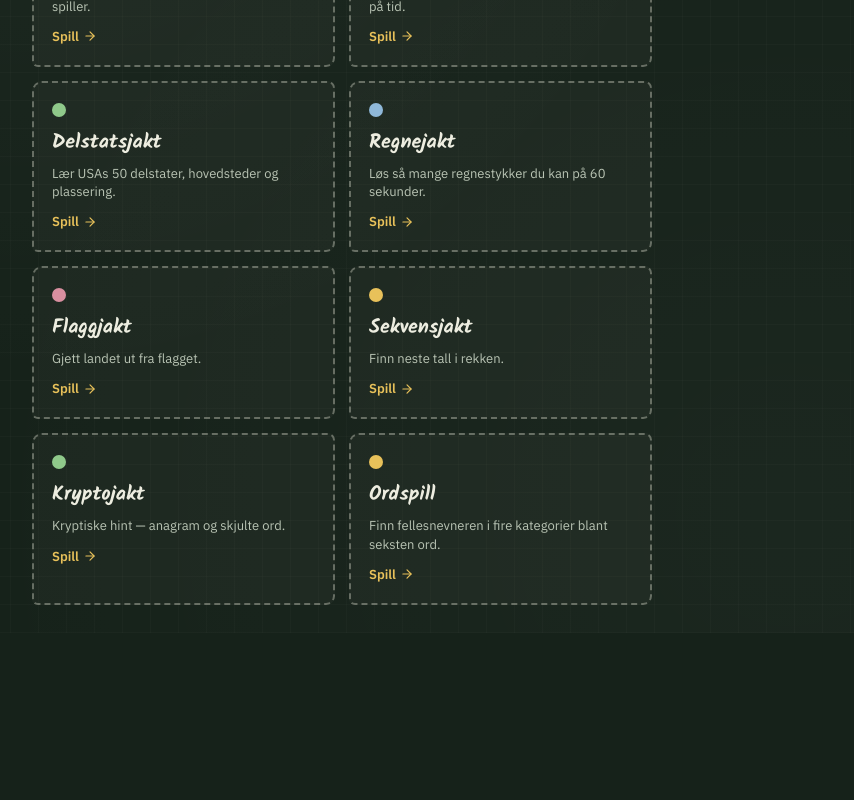
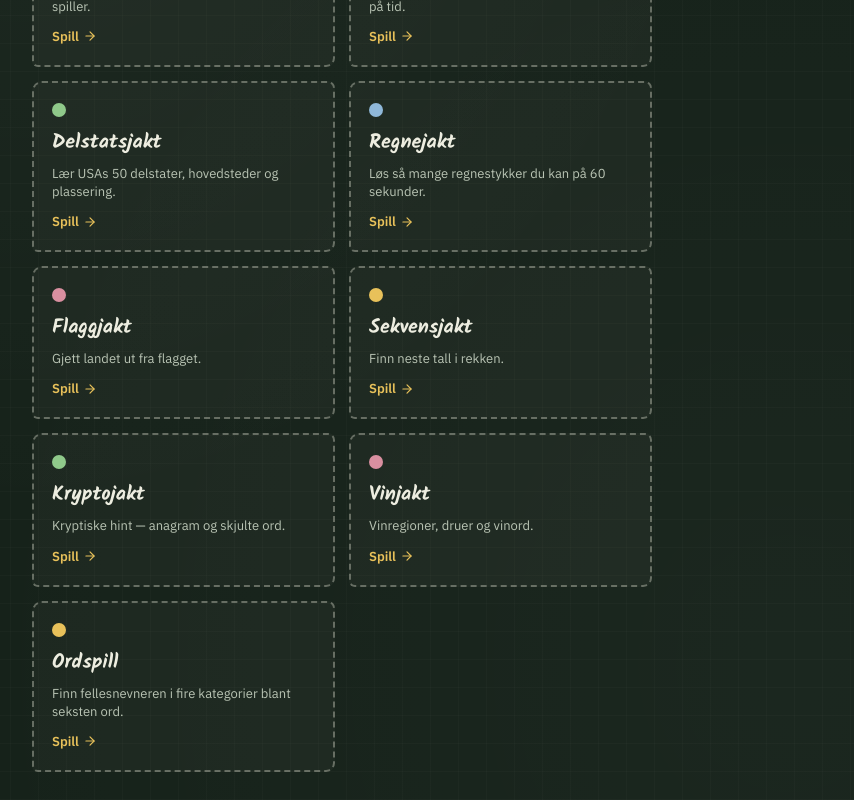
Before and after one commit to Ragnhibo/Fellesnevner-Platform, a React (Vite) app: page / in a window 1280 px wide. Shown: the part 564-1364 px from the top of the page, without its empty margins (298-1152 px from the left). Before the commit the page ends 1197 px from the top, so only its background shows below. Built offline with nearby package versions, Linux system fonts and the light colour scheme; no server answers.

Commit message:
Add files via upload

```diff
--- a/src/pages/Home.jsx
+++ b/src/pages/Home.jsx
@@ -67,6 +67,13 @@ const GAMES = [
     title: "Kryptojakt",
     tagline: "Kryptiske hint — anagram og skjulte ord.",
     color: colors.mint,
+    available: true,
+  },
+  {
+    slug: "/vinjakt",
+    title: "Vinjakt",
+    tagline: "Vinregioner, druer og vinord.",
+    color: colors.pink,
     available: true,
   },
   {
--- a/src/pages/Topplister.jsx
+++ b/src/pages/Topplister.jsx
@@ -104,6 +104,16 @@ const BOARDS = [
     unit: " riktige",
     showTime: true,
   },
+  {
+    slug: "/vinjakt",
+    title: "Vinjakt",
+    game: "vinjakt",
+    difficulties: STANDARD_DIFF,
+    initialDifficulty: "middels",
+    ascending: false,
+    unit: " riktige",
+    showTime: true,
+  },
 ];
 
 export default function Topplister() {
```
